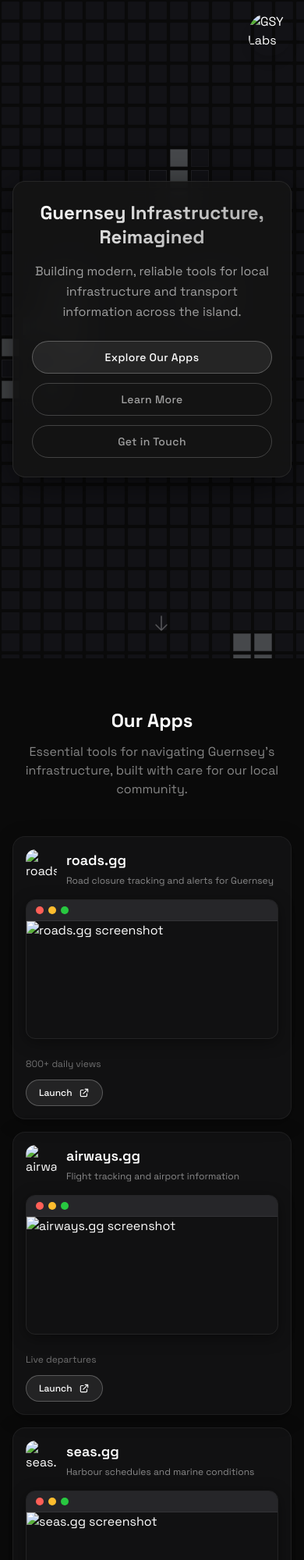
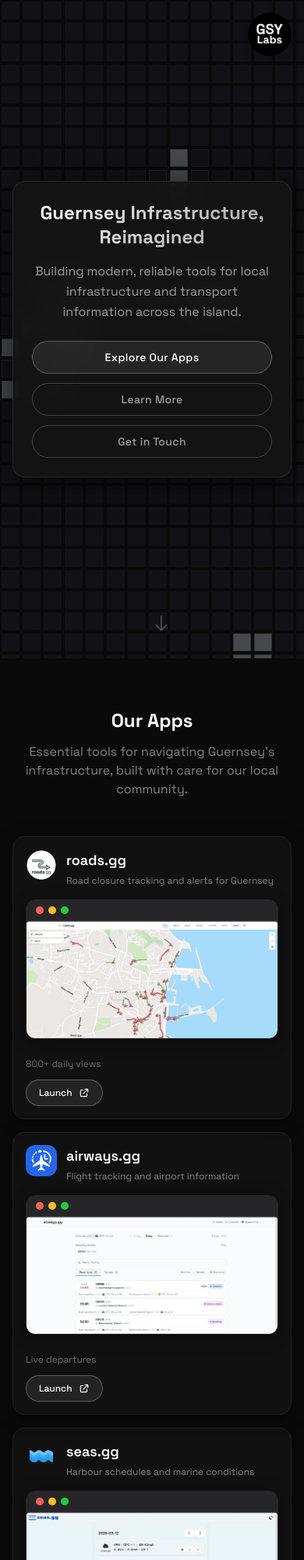
Before and after one commit to lukejameson/gyslabs.gg, a plain HTML site: page index.html in a window 390 px wide. Shown: the top 2000 px of the page at 78% size. Drawn offline with nearby package versions, Linux system fonts and the light colour scheme.

Commit message:
image fix

```diff
--- a/index.html
+++ b/index.html
@@ -7,14 +7,14 @@
     <meta name="theme-color" content="#0a0a0a">
     <meta property="og:title" content="GSY Labs - Guernsey Infrastructure, Reimagined">
     <meta property="og:description" content="Modern infrastructure tools for Guernsey. Real-time road closures, flights, tides, and public transport.">
-    <meta property="og:image" content="gsylabs.webp">
+    <meta property="og:image" content="images/gsylabs.webp">
     <meta property="og:type" content="website">
     <meta name="twitter:card" content="summary">
     <meta name="twitter:title" content="GSY Labs">
     <meta name="twitter:description" content="Modern infrastructure tools for Guernsey">
     <title>GSY Labs - Guernsey Infrastructure, Reimagined</title>
-    <link rel="icon" type="image/png" href="gsylabs.webp">
-    <link rel="apple-touch-icon" href="gsylabs.webp">
+    <link rel="icon" type="image/png" href="images/gsylabs.webp">
+    <link rel="apple-touch-icon" href="images/gsylabs.webp">
     <link rel="preconnect" href="https://fonts.googleapis.com">
     <link rel="preconnect" href="https://fonts.gstatic.com" crossorigin>
     <link href="https://fonts.googleapis.com/css2?family=Space+Grotesk:wght@300;400;500;600;700&display=swap" rel="stylesheet">
@@ -193,7 +193,7 @@
     <canvas id="gol-canvas"></canvas>
 
     <a href="#" class="fixed top-4 right-4 sm:top-6 sm:right-6 z-50" aria-label="GSY Labs home">
-        <img src="gsylabs.webp" alt="GSY Labs" class="w-14 h-14 sm:w-16 sm:h-16 md:w-20 md:h-20 rounded-full shadow-lg hover:scale-105 transition-transform">
+        <img src="images/gsylabs.webp" alt="GSY Labs" class="w-14 h-14 sm:w-16 sm:h-16 md:w-20 md:h-20 rounded-full shadow-lg hover:scale-105 transition-transform">
     </a>
 
     <!-- Hero -->
@@ -242,7 +242,7 @@
                     <!-- roads.gg -->
                     <div class="app-card rounded-2xl p-4 sm:p-6 md:p-8">
                         <div class="flex items-start gap-3 sm:gap-4 mb-4 sm:mb-5">
-                            <img src="roads-icon.webp" alt="roads.gg" class="w-10 sm:w-12 h-10 sm:h-12 rounded-xl object-cover flex-shrink-0">
+                            <img src="images/roads-icon.webp" alt="roads.gg" class="w-10 sm:w-12 h-10 sm:h-12 rounded-xl object-cover flex-shrink-0">
                             <div class="min-w-0">
                                 <h3 class="text-lg sm:text-xl font-semibold mb-1 truncate">roads.gg</h3>
                                 <p class="text-white/50 text-xs sm:text-sm line-clamp-2">Road closure tracking and alerts for Guernsey</p>
@@ -255,7 +255,7 @@
                                 <span class="dot-green"></span>
                             </div>
                             <div class="screenshot-container">
-                                <img src="roads-screenshot.webp" alt="roads.gg screenshot" loading="lazy">
+                                <img src="images/roads-screenshot.webp" alt="roads.gg screenshot" loading="lazy">
                             </div>
                         </div>
                         <div class="flex flex-col sm:flex-row items-start sm:items-center justify-between gap-3 sm:gap-2">
@@ -270,7 +270,7 @@
                     <!-- airways.gg -->
                     <div class="app-card rounded-2xl p-4 sm:p-6 md:p-8">
                         <div class="flex items-start gap-3 sm:gap-4 mb-4 sm:mb-5">
-                            <img src="airways-icon.webp" alt="airways.gg" class="w-10 sm:w-12 h-10 sm:h-12 rounded-xl object-cover flex-shrink-0">
+                            <img src="images/airways-icon.webp" alt="airways.gg" class="w-10 sm:w-12 h-10 sm:h-12 rounded-xl object-cover flex-shrink-0">
                             <div class="min-w-0">
                                 <h3 class="text-lg sm:text-xl font-semibold mb-1 truncate">airways.gg</h3>
                                 <p class="text-white/50 text-xs sm:text-sm line-clamp-2">Flight tracking and airport information</p>
@@ -283,7 +283,7 @@
                                 <span class="dot-green"></span>
                             </div>
                             <div class="screenshot-container">
-                                <img src="airways-screenshot.webp" alt="airways.gg screenshot" loading="lazy">
+                                <img src="images/airways-screenshot.webp" alt="airways.gg screenshot" loading="lazy">
                             </div>
                         </div>
                         <div class="flex flex-col sm:flex-row items-start sm:items-center justify-between gap-3 sm:gap-2">
@@ -298,7 +298,7 @@
                     <!-- seas.gg -->
                     <div class="app-card rounded-2xl p-4 sm:p-6 md:p-8">
                         <div class="flex items-start gap-3 sm:gap-4 mb-4 sm:mb-5">
-                            <img src="seas-icon.webp" alt="seas.gg" class="w-10 sm:w-12 h-10 sm:h-12 rounded-xl object-cover flex-shrink-0">
+                            <img src="images/seas-icon.webp" alt="seas.gg" class="w-10 sm:w-12 h-10 sm:h-12 rounded-xl object-cover flex-shrink-0">
                             <div class="min-w-0">
                                 <h3 class="text-lg sm:text-xl font-semibold mb-1 truncate">seas.gg</h3>
                                 <p class="text-white/50 text-xs sm:text-sm line-clamp-2">Harbour schedules and marine conditions</p>
@@ -311,7 +311,7 @@
                                 <span class="dot-green"></span>
                             </div>
                             <div class="screenshot-container">
-                                <img src="seas-screenshot.webp" alt="seas.gg screenshot" loading="lazy">
+                                <img src="images/seas-screenshot.webp" alt="seas.gg screenshot" loading="lazy">
                             </div>
                         </div>
                         <div class="flex flex-col sm:flex-row items-start sm:items-center justify-between gap-3 sm:gap-2">
@@ -425,7 +425,7 @@
         <!-- Footer -->
         <footer class="py-12 sm:py-16 px-4 sm:px-6">
             <div class="max-w-4xl mx-auto text-center">
-                <img src="gsylabs.webp" alt="GSY Labs" class="w-12 h-12 sm:w-16 sm:h-16 mx-auto mb-4 sm:mb-6 rounded-full opacity-80">
+                <img src="images/gsylabs.webp" alt="GSY Labs" class="w-12 h-12 sm:w-16 sm:h-16 mx-auto mb-4 sm:mb-6 rounded-full opacity-80">
                 <p class="text-white/50 mb-6 sm:mb-8 max-w-md mx-auto text-sm sm:text-base">
                     Building modern infrastructure tools for Guernsey. Have a question or suggestion?
                 </p>
```
